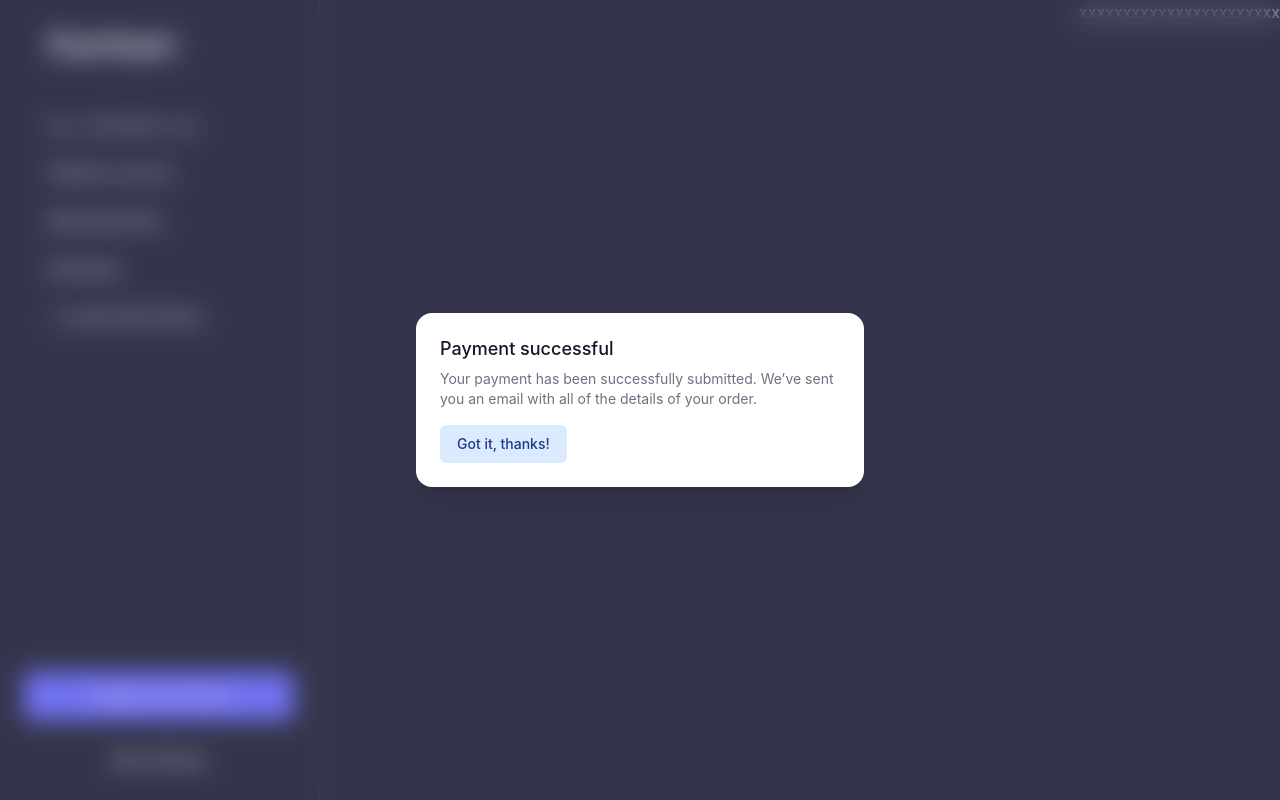
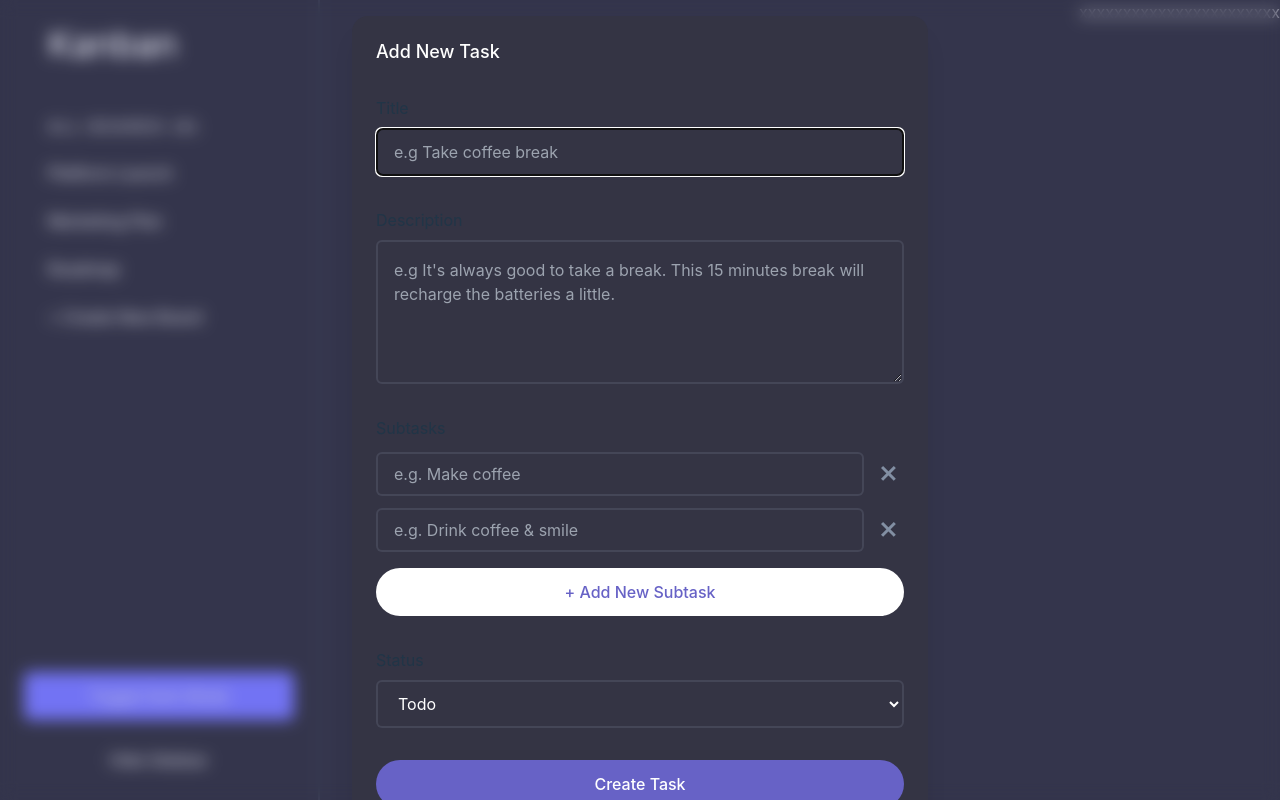
Before and after one commit to hadyawayda/Admin-Management-Portal, a React (Vite) app: page / in a window 1280 px wide. Both pictures are taken after a click on the button "+ Create New Board". Built offline with nearby package versions, Linux system fonts and the light colour scheme.

Commit message:
Create new task popup created

```diff
--- a/src/App.css
+++ b/src/App.css
@@ -42,6 +42,20 @@
   transform: translateX(-300px);
   text-align: justify;
 }
-/* .dialog {
-  transition: all 0.7s ease-in-out;
-} */
+.task-background {
+  background-color: hsl(240, 14%, 23.5%);
+}
+.indigo {
+  background-color: hsl(243, 47%, 58%)!important;
+}
+.indigo-text {
+  color: hsl(243, 47%, 58%)!important;
+}
+.indigo:hover {
+  background-color: white!important;
+  color: hsl(243, 47%, 58%)!important;
+}
+.indigo-text:hover {
+  background-color: hsl(243, 47%, 58%)!important;
+  color: white!important;
+}
--- a/src/App.tsx
+++ b/src/App.tsx
@@ -1,6 +1,7 @@
 import { Dialog, Transition } from '@headlessui/react'
 import { Fragment, useEffect, useState } from 'react'
 import './App.css'
+import Form from './Form Task'
 
 type Subtasks = {
   title: string,
@@ -48,6 +49,8 @@ function App() {
   function handleCloseCreateBoard() {
     setCreateBoard(false)
   }
+  function handleTaskName() {
+  }
   console.log(isSidebarOpen)
   return (
     <div className="flex justify-between h-screen w-full">
@@ -84,56 +87,7 @@ function App() {
       </div>
       <Transition appear show={createBoard} as={Fragment}>
         <Dialog as="div" className="relative z-10" onClose={handleCloseCreateBoard}>
-          <Transition.Child
-            as={Fragment}
-            enter="ease-out duration-300"
-            enterFrom="opacity-0"
-            enterTo="opacity-100"
-            leave="ease-in duration-200"
-            leaveFrom="opacity-100"
-            leaveTo="opacity-0"
-          >
-            <div className="inset-0 fixed bg-indigo-400 bg-opacity-10 backdrop-blur-md h-full" />
-          </Transition.Child>
-
-          <div className="fixed inset-0 overflow-y-auto">
-            <div className="flex min-h-full items-center justify-center p-4 text-center">
-              <Transition.Child
-                as={Fragment}
-                enter="ease-out duration-300"
-                enterFrom="opacity-0 scale-95"
-                enterTo="opacity-100 scale-100"
-                leave="ease-in duration-200"
-                leaveFrom="opacity-100 scale-100"
-                leaveTo="opacity-0 scale-95"
-              >
-                <Dialog.Panel className="w-full max-w-md transform overflow-hidden rounded-2xl bg-white p-6 text-left align-middle shadow-xl transition-all">
-                  <Dialog.Title
-                    as="h3"
-                    className="text-lg font-medium leading-6 text-gray-900"
-                  >
-                    Payment successful
-                  </Dialog.Title>
-                  <div className="mt-2">
-                    <p className="text-sm text-gray-500">
-                      Your payment has been successfully submitted. We’ve sent
-                      you an email with all of the details of your order.
-                    </p>
-                  </div>
-
-                  <div className="mt-4">
-                    <button
-                      type="button"
-                      className="inline-flex justify-center rounded-md border border-transparent bg-blue-100 px-4 py-2 text-sm font-medium text-blue-900 hover:bg-blue-200 focus:outline-none focus-visible:ring-2 focus-visible:ring-blue-500 focus-visible:ring-offset-2"
-                      onClick={handleCloseCreateBoard}
-                    >
-                      Got it, thanks!
-                    </button>
-                  </div>
-                </Dialog.Panel>
-              </Transition.Child>
-            </div>
-          </div>
+          <Form />
         </Dialog>
       </Transition>
     </div>
--- /dev/null
+++ b/src/Form Task.tsx
@@ -0,0 +1,112 @@
+import { Dialog, Transition } from "@headlessui/react";
+import { Fragment, useState } from "react";
+
+type Subtasks = {
+  title: string,
+  isCompleted: boolean,
+}
+
+type Tasks = {
+  title: string,
+  description: string,
+  subtasks: Subtasks[],
+  status: string,
+}
+
+function Form() {
+  const [title, setTitle] = useState('');
+  const [description, setDescription] = useState('');
+  const [subtasks, setSubtasks] = useState<Subtasks[]>([{title: 'e.g. Make coffee', isCompleted:false}, {title: 'e.g. Drink coffee & smile', isCompleted:false}]);
+  const [tasks, setTasks] = useState<Tasks[]>([]);
+  const [status, setStatus] = useState('')
+
+  function handleSubtask() {
+    setSubtasks([...subtasks, {
+      title: title,
+      isCompleted: false
+    }])
+  }
+  function handleRemoveSubtask(title: string) {
+    setSubtasks(subtasks.filter(s => s.title !== title))
+  }
+
+  return (
+    <div>
+      <Transition.Child
+        as={Fragment}
+        enter="ease-out duration-200"
+        enterFrom="opacity-0"
+        enterTo="opacity-100"
+        leave="ease-in duration-100"
+        leaveFrom="opacity-100"
+        leaveTo="opacity-0"
+      >
+        <div className="inset-0 fixed bg-indigo-400 bg-opacity-10 backdrop-blur h-full" />
+      </Transition.Child>
+      <div className="fixed inset-0 overflow-y-auto">
+        <div className="flex min-h-full items-center justify-center p-4 text-center">
+          <Transition.Child
+            as={Fragment}
+            enter="ease-out duration-300"
+            enterFrom="opacity-0 scale-95"
+            enterTo="opacity-100 scale-100"
+            leave="ease-in duration-200"
+            leaveFrom="opacity-100 scale-100"
+            leaveTo="opacity-0 scale-95"
+          >
+            <Dialog.Panel className="w-full h-full max-w-xl transform overflow-hidden rounded-2xl task-background p-6 text-left align-middle shadow-xl transition-all">
+              <Dialog.Title
+                as="h3"
+                className="text-lg font-medium leading-6 text-white"
+              >
+                Add New Task
+              </Dialog.Title>
+              <div className="flex flex-col mt-8 justify-between">
+                Title
+                <input type="text" value={title} onChange={e => setTitle(e.target.value)} placeholder={'e.g Take coffee break'}
+                  className='task-background mt-2 border-gray-500 border-opacity-30 border-solid border-2 rounded-md h-12 p-4 text-gray-500' />
+              </div>
+              <div className="flex flex-col mt-8 justify-around">
+                Description
+                <textarea value={description} onChange={e => setDescription(e.target.value)} placeholder={"e.g It's always good to take a break. This 15 minutes break will recharge the batteries a little."}
+                  className='task-background mt-2 p-4 border-gray-500 border-opacity-30 border-solid border-2 rounded-md h-36 text-gray-500 align-text-top' />
+              </div>
+              <div className="flex flex-col mt-8 justify-around">
+                Subtasks
+                {subtasks.map((subtask) => (
+                  <div className="flex justify-between items-center">
+                    <input key={subtask.title} type="text" onChange={handleSubtask} placeholder={subtask.title}
+                    className='task-background grow mt-3 border-gray-500 border-opacity-30 border-solid border-2 rounded-md h-11 p-4 text-gray-500' />
+                    <button type="button" onClick={() => handleRemoveSubtask(subtask.title)} className="w-8 ml-2 mt-2.5 flex justify-center items-center">
+                      <svg className="" width="15" height="15" xmlns="http://www.w3.org/2000/svg"><g fill="#828FA3" fill-rule="evenodd"><path d="m12.728 0 2.122 2.122L2.122 14.85 0 12.728z"/><path d="M0 2.122 2.122 0 14.85 12.728l-2.122 2.122z"/></g></svg>
+                    </button>
+                  </div>
+                ))}
+
+                <button className='bg-white mt-4 p-3 rounded-full indigo-text transition-colors duration-500 '>+ Add New Subtask</button>
+              </div>
+              <div className="flex flex-col mt-8 justify-around">
+                Status
+                <select name="address" value={status} onChange={e => setStatus(e.target.value)}
+                  className='task-background mt-2 border-gray-500 border-opacity-30 border-solid border-2 rounded-md h-12 px-4 text-white'>
+                  <option value="Todo">Todo</option>
+                  <option value="Doing">Doing</option>
+                  <option value="Done">Done</option>
+                </select>
+              </div>
+              <button
+                type="submit"
+                className="inline-flex justify-center w-full mb-4 mt-8 rounded-full bg-indigo-500 p-3
+                  text-white transition-colors duration-500 indigo"
+              >
+                Create Task
+              </button>
+            </Dialog.Panel>
+          </Transition.Child>
+        </div>
+      </div>
+    </div >
+  );
+}
+
+export default Form ;
```
